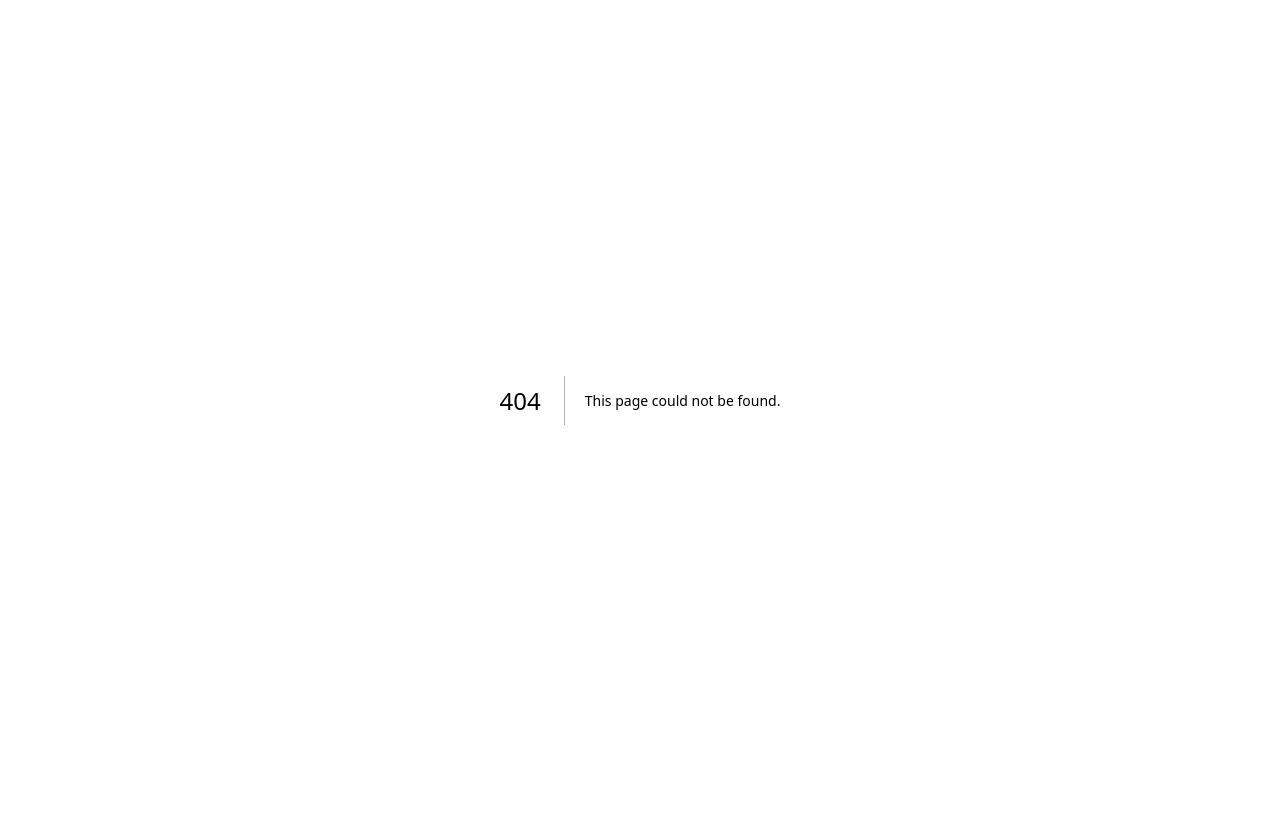
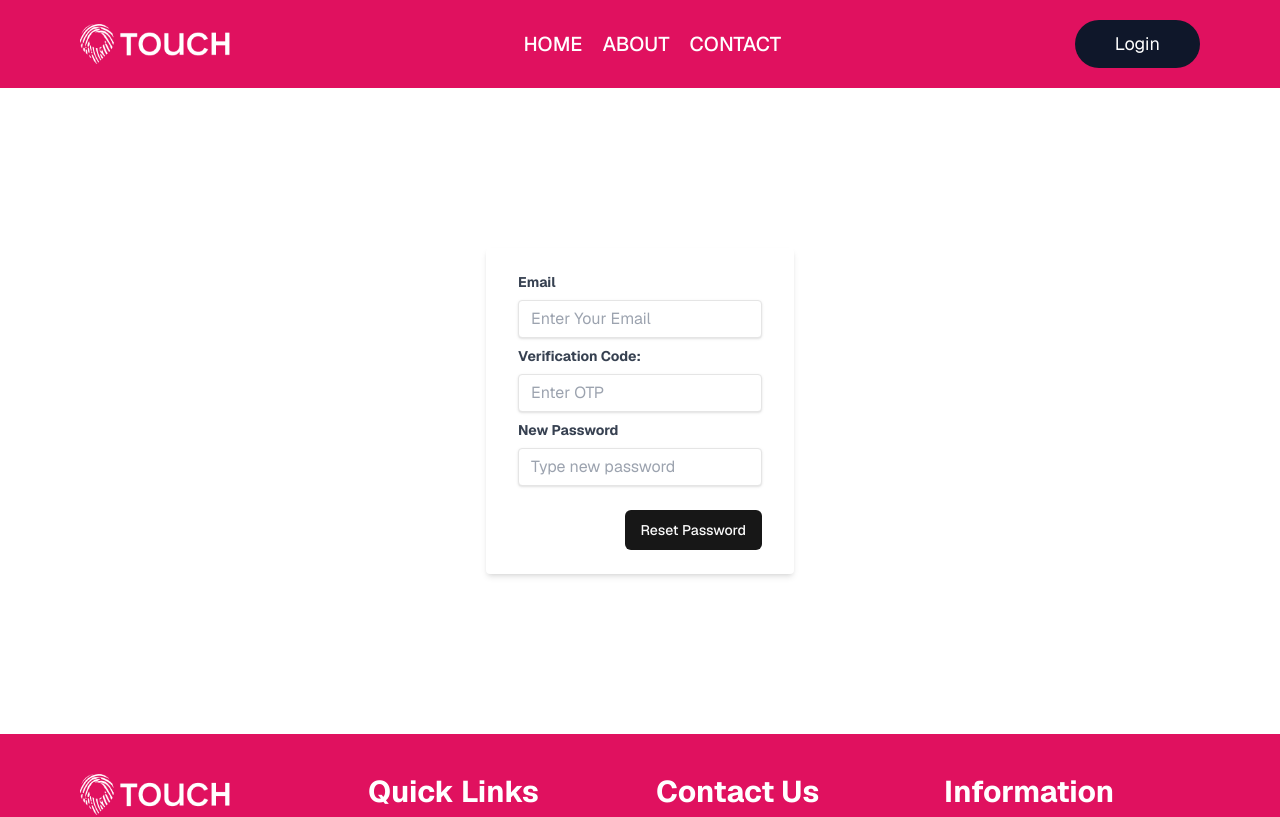
Before and after one commit to Mr-Rafiqul-Islam/ticketing-site, a Next.js app: page /forget-password in a window 1280 px wide. Before the commit this address had no page. Shown: the top 817 px of the page. Built offline with nearby package versions, Linux system fonts and the light colour scheme.

Commit message:
reset password form design

```diff
--- /dev/null
+++ b/app/(website)/(pages)/forget-password/ResetPassword.tsx
@@ -0,0 +1,85 @@
+"use client";
+import React from 'react'
+import { useForm } from "react-hook-form";
+import { useRouter } from "next/navigation";
+import { Bounce, ToastContainer, toast } from "react-toastify";
+import Link from "next/link";
+import Image from "next/image";
+import queryClient from "@/utlis/queryClient";
+import { Button } from '@/components/ui/button';
+
+interface LoginFormValues {
+  email: string;
+  code: number;
+  password: string;
+}
+function ResetPassword() {
+  return (
+    <div>
+        <form
+        className="bg-white shadow-md rounded px-8 py-6"
+        // onSubmit={handleSubmit(onSubmit)}
+      >
+        <div className="mb-4">
+          <label
+            className="block text-gray-700 text-sm font-bold mb-2"
+            htmlFor="email"
+          >
+            Email
+          </label>
+          <input
+            className="shadow appearance-none border rounded w-full mb-2 py-2 px-3 text-gray-700 leading-tight focus:outline-none focus:shadow-outline"
+            id="email"
+            type="email"
+            placeholder="Enter Your Email"
+            // {...register("email", { required: true })}
+          />
+
+          <label
+            className="block text-gray-700 text-sm font-bold mb-2"
+            htmlFor="verification_code"
+          >
+            Verification Code:
+          </label>
+          <input
+            className="shadow appearance-none border rounded w-full mb-2 py-2 px-3 text-gray-700 leading-tight focus:outline-none focus:shadow-outline"
+            id="verification_code"
+            type="text"
+            placeholder="Enter OTP"
+            // {...register("verification_code", { required: true })}
+          />
+          {/* {errors.verification_code && (
+            <p className="text-red-500">OTP is required.</p>
+          )} */}
+          <label
+            className="block text-gray-700 text-sm font-bold mb-2"
+            htmlFor="password"
+          >
+           New Password
+          </label>
+          <input
+            className="shadow appearance-none border rounded w-full mb-2 py-2 px-3 text-gray-700 leading-tight focus:outline-none focus:shadow-outline"
+            id="password"
+            type="password"
+            placeholder="Type new password"
+            // {...register("password", { required: true })}
+          />
+        </div>
+        <div className="flex items-center justify-end">
+
+          <Button
+            variant={"default"}
+            // onClick={handleResend}
+          >
+            Reset Password
+          </Button>
+        </div>
+        {/* {error && (
+          <p className="text-red-500">{(error as any).response.data.message}</p>
+        )} */}
+      </form>
+    </div>
+  )
+}
+
+export default ResetPassword
--- /dev/null
+++ b/app/(website)/(pages)/forget-password/page.tsx
@@ -0,0 +1,12 @@
+import React from 'react'
+import ResetPassword from './ResetPassword'
+
+function page() {
+  return (
+    <div className="py-32 lg:py-40 w-full flex justify-center items-center">
+        <ResetPassword/>
+    </div>
+  )
+}
+
+export default page
```
